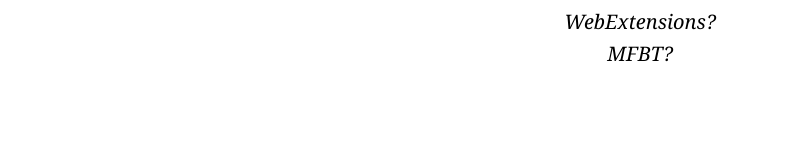
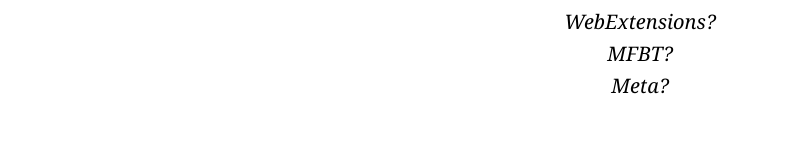
Before and after one commit to potch/awmy, a plain HTML site: page index.html in a window 1280 px wide. Shown: the part 582-742 px from the top of the page, without its empty margins (0-787 px from the left). Drawn offline with Linux system fonts and the light colour scheme.

Commit message:
Self-reference is the best reference
hat-tip to :tcampbell

```diff
--- a/index.html
+++ b/index.html
@@ -62,6 +62,7 @@
         <li><a href="http://arewestableyet.com/">Stable?</a></li>
         <li><a href="https://arewewebextensionsyet.com/">WebExtensions?</a></li>
       	<li><a href="http://isitmfbt.com/">MFBT?</a></li>
+        <li><a href="http://arewemetayet.com/">Meta?</a></li>
       </ul>
       <div class="note">
         for funsies &middot; <a href="https://github.com/potch/awmy">Missing something?</a> &middot; ¡Viva Mozilla!
```
